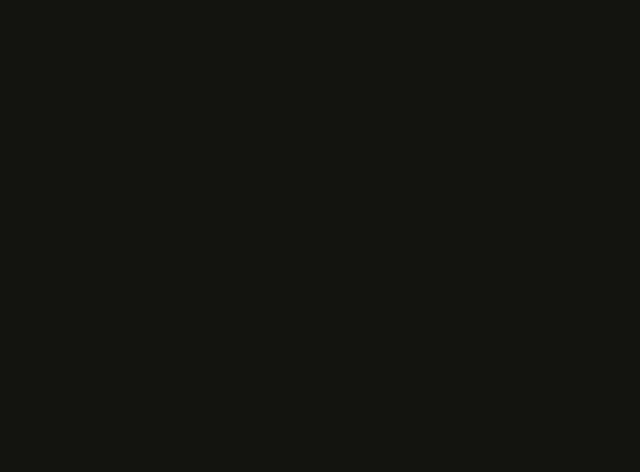
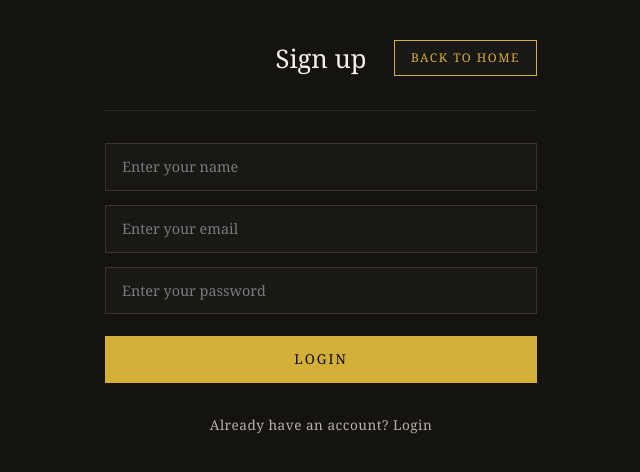
Before and after one commit to hammadtoufeeq/luxury-product, a React (Vite) app: page /signup in a window 1280 px wide. Before the commit this address had no page. Shown: the top 472 px of the page, without its empty margins (319-959 px from the left). Built offline with nearby package versions, Linux system fonts and the light colour scheme; no server answers.

Commit message:
frontend friendly

```diff
--- a/package.json
+++ b/package.json
@@ -11,6 +11,7 @@
   },
   "dependencies": {
     "@tailwindcss/vite": "^4.3.3",
+    "axios": "^1.20.0",
     "react": "^19.2.8",
     "react-dom": "^19.2.8",
     "react-router-dom": "^7.18.4",
--- a/src/App.css
+++ b/src/App.css
@@ -517,3 +517,17 @@ body {
   background: #d4af37;
   color: #0b0b0d;
 }
+.auth-link {
+  display: block;
+  text-align: center;
+  margin-top: 18px;
+  color: #b8b3a8;
+  font-size: 0.85rem;
+  letter-spacing: 0.5px;
+  text-decoration: none;
+  transition: color 0.2s ease;
+}
+
+.auth-link:hover {
+  color: #d4af37;
+}
--- a/src/App.jsx
+++ b/src/App.jsx
@@ -5,6 +5,7 @@ import HomePage from './components/Home'
 import Review from './components/Review'
 import Login from './components/Login'
 import ProtectedRoute from './components/ProtectedRoute'
+import Signup from './components/Signup'
 function App() {
   return (
     <Routes>
@@ -16,6 +17,7 @@ function App() {
       <Route path='reviews' element={<Review/>}/>
       </Route>
       <Route path='/login' element={<Login/>}/>
+      <Route path='/signup' element={<Signup />} />
 
     </Routes>
   )
--- a/src/components/Home.jsx
+++ b/src/components/Home.jsx
@@ -1,21 +1,33 @@
 import Navbar from './Navbar'
 import SearchBox from './SearchBox'
 import CategoryFilter from './CategoryFilter'
-import products from '../data/products.json'
 import ProductCard from './ProductCard'
 import Footer from './Footer'
 import useLocalStorage from '../hooks/useLocalStorage'
-import { useState, useRef, useMemo , useCallback } from 'react'
+import axios from 'axios'
+import { useState, useRef, useMemo , useCallback , useEffect} from 'react'
 function HomePage() {
   const gridRef = useRef(null)
   const [searchTerm, setsearchTerm] = useLocalStorage("searchTerm", "")
   const [categoryupdate, setcategoryupdate] = useState("")
+  const [products,setProducts] = useState([])
+
+  useEffect(() => {
+    axios.get('http://localhost:3002/products')
+      .then(response => {
+        setProducts(response.data)
+        console.log(response)
+      })
+      .catch(error => {
+        console.error('Error fetching products:', error)
+      })
+  }, [])
 
   const filteredProducts = useMemo(() =>
     products.filter(product =>
       product.name.toLowerCase().includes(searchTerm.toLowerCase()) &&
       (categoryupdate === "" || categoryupdate === product.category)
-    ), [searchTerm, categoryupdate])
+    ), [products,searchTerm, categoryupdate])
   const handleCategoryClick = useCallback((cat) => {
     setcategoryupdate(cat)
     gridRef.current.scrollIntoView({ behavior: "smooth" })
@@ -39,8 +51,8 @@ function HomePage() {
       <div className="product-grid" ref={gridRef}>
         {filteredProducts.map(product => (
           <ProductCard
-            id={product.id}
-            key={product.id}
+            id={product._id}
+            key={product._id}
             image={product.image}
             name={product.name}
             category={product.category}
--- a/src/components/InquiryForm.jsx
+++ b/src/components/InquiryForm.jsx
@@ -1,12 +1,13 @@
 import { useState } from 'react'
+import axios from 'axios'
 function InquiryForm(props) {
   const [name, setname] = useState("")
   const [email, setemail] = useState("")
   const [submitted, setsubmitted] = useState(false)
 
-  function handleSubmit(e) {
+  async function handleSubmit(e) {
     e.preventDefault()
-    console.log("Inquiry:", { product: props.productName, name, email })
+    await axios.post('http://localhost:3002/inquiries', { name, email, productName: props.productName })
     setsubmitted(true)
   }
 
--- a/src/components/Login.jsx
+++ b/src/components/Login.jsx
@@ -1,24 +1,53 @@
-import { useContext } from "react";
+import { useContext, useState } from "react";
 import { AuthContext } from "../context/AuthContext";
 import { useNavigate, Link } from "react-router-dom";
+import axios from "axios";
+
 
 function Login() {
-    const {setIsLoggedIn} = useContext(AuthContext);
+    const { setIsLoggedIn } = useContext(AuthContext);
+    const [email, setEmail] = useState('');
+    const [password, setPassword] = useState('');
     const navigate = useNavigate();
-    function handleLogin(e){
-        e.preventDefault();
-        setIsLoggedIn(true);
+    async function handleLogin(e) {
+    e.preventDefault()
+    try {
+         await axios.post(
+            'http://localhost:3002/users/login',
+            { email, password },
+            { withCredentials: true }
+        )
+    } catch (err) {
+        alert(err.response?.data?.message || 'Login failed');
+        setPassword('')
+        console.error('Login failed:', err.response?.data || err.message)
+        return
+    }
+    setIsLoggedIn(true)
     navigate('/')
 }
-    return(
+return (
     <>
         <div className="product-detail">
-        <Link to ="/" className="back-btn">Back to Home</Link>
+            <Link to="/" className="back-btn">Back to Home</Link>
             <h2>Login</h2>
             <form onSubmit={handleLogin}>
-            <input type="email" placeholder="Enter your email" required />
-            <input type="password" placeholder="Enter your password" required />
+                <input
+                    type="email"
+                    placeholder="Enter your email"
+                    value={email}
+                    onChange={(e) => setEmail(e.target.value)}
+                    required
+                />
+                <input
+                    type="password"
+                    placeholder="Enter your password"
+                    value={password}
+                    onChange={(e) => setPassword(e.target.value)}
+                    required
+                />
                 <button type="submit">Login</button>
+                <Link to="/signup" className="auth-link">Don't have an account? Sign up</Link>
             </form>
         </div>
     </>)
--- a/src/components/Navbar.jsx
+++ b/src/components/Navbar.jsx
@@ -1,8 +1,8 @@
 import { Link } from "react-router-dom"
 import { AuthContext } from "../context/AuthContext"
-import { useContext } from "react"
+import { useContext  } from "react"
 function Navbar(props) {
-  const {isLoggedIn , setIsLoggedIn} = useContext(AuthContext)
+  const {isLoggedIn , logout} = useContext(AuthContext)
   return (
     <nav className='navbar'>
       <h1 className='navbar-brand'>Luxury Collection</h1>
@@ -14,7 +14,7 @@ function Navbar(props) {
         <span onClick={() => { props.onCategoryClick("Jewelry") }}>Jewelry</span>
         <span onClick={() => { props.onCategoryClick("Sunglasses") }}>Sunglasses</span>
         {isLoggedIn ? (
-          <span onClick={()=> setIsLoggedIn(false)}>Logout</span>
+          <span onClick={logout}>Logout</span>
         ):(<Link to = "/login">Login</Link>)}
       </div>
     </nav>
--- a/src/components/ProductDetail.jsx
+++ b/src/components/ProductDetail.jsx
@@ -1,16 +1,20 @@
 import { Link, useParams , Outlet } from 'react-router-dom'
-import products from '../data/products.json'
+import axios from 'axios'
 import DetailCard from './DetailCard'
 import InquiryForm from './InquiryForm'
-import { useEffect } from 'react'
+import { useEffect , useState } from 'react'
 function ProductDetail() {
     const { id } = useParams()
-    const searchedproduct = products.find(product => product.id === Number(id))
+    const [searchedproduct, setsearchedproduct] = useState(null)
     useEffect(() => {
-      document.title = searchedproduct.name
+      axios.get(`http://localhost:3002/products/${id}`).then(response => {
+        setsearchedproduct(response.data)
+      })
 
-    }, [searchedproduct])
-
+    }, [id])
+    if(!searchedproduct){
+        return <p>Loading...</p>
+    }
 
     return (
         <DetailCard>
--- /dev/null
+++ b/src/components/Signup.jsx
@@ -0,0 +1,52 @@
+import {useState} from 'react'
+import axios from 'axios'
+import { useNavigate , Link } from 'react-router-dom'
+function Signup(){
+const [email, setemail] = useState("")
+const [password, setpassword] = useState("")
+const [name, setname] = useState("")
+const navigate = useNavigate();
+async function handlesignup(e){
+  e.preventDefault();
+  try{
+   await axios.post('http://localhost:3002/users/signup', { name, email, password });
+
+  }catch(error){
+   return console.error('Signup failed ' , error.message)
+  }
+  navigate('/login')
+}
+return (
+    <>
+        <div className="product-detail">
+            <Link to="/" className="back-btn">Back to Home</Link>
+            <h2>Sign up</h2>
+            <form onSubmit={handlesignup}>
+                <input
+                    type="text"
+                    placeholder="Enter your name"
+                    value={name}
+                    onChange={(e) => setname(e.target.value)}
+                    required
+                />
+                <input
+                    type="email"
+                    placeholder="Enter your email"
+                    value={email}
+                    onChange={(e) => setemail(e.target.value)}
+                    required
+                />
+                <input
+                    type="password"
+                    placeholder="Enter your password"
+                    value={password}
+                    onChange={(e) => setpassword(e.target.value)}
+                    required
+                />
+                <button type="submit">Login</button>
+                <Link to="/login" className="auth-link">Already have an account? Login</Link>
+            </form>
+        </div>
+    </>)
+}
+export default Signup
--- a/src/context/AuthContext.jsx
+++ b/src/context/AuthContext.jsx
@@ -1,18 +1,25 @@
 import { useState , createContext, useEffect } from "react";
-
+import axios from "axios";
 export const AuthContext = createContext()
 
 export function AuthProvider(props){
-    const [isLoggedIn, setIsLoggedIn] = useState(localStorage.getItem("Login")==="true")
-    // null === "true"
+    const [isLoggedIn, setIsLoggedIn] = useState(null)
+
     useEffect(() => {
-      localStorage.setItem("Login" , isLoggedIn)
-
-
-    }, [isLoggedIn])
+      axios.get('http://localhost:3002/users/me', { withCredentials: true }).then(()=>setIsLoggedIn(true)).catch(()=>setIsLoggedIn(false))
+    }, [])
+    async function logout() {
+    try{
+        await axios.post('http://localhost:3002/users/logout', {}, { withCredentials: true });
+    }catch(err){
+        console.error('Logout failed:', err);
+    }
+    alert('You have been logged out.');
+    setIsLoggedIn(false);
+}
 
     return(
-        <AuthContext.Provider value={{isLoggedIn , setIsLoggedIn}}>
+        <AuthContext.Provider value={{isLoggedIn ,setIsLoggedIn , logout}}>
             {props.children}
         </AuthContext.Provider>
     )
```
Also changed, not shown: 2 other files (tests, documents, lock files or other folders). Lines whose indentation alone changed are shown as unchanged.
